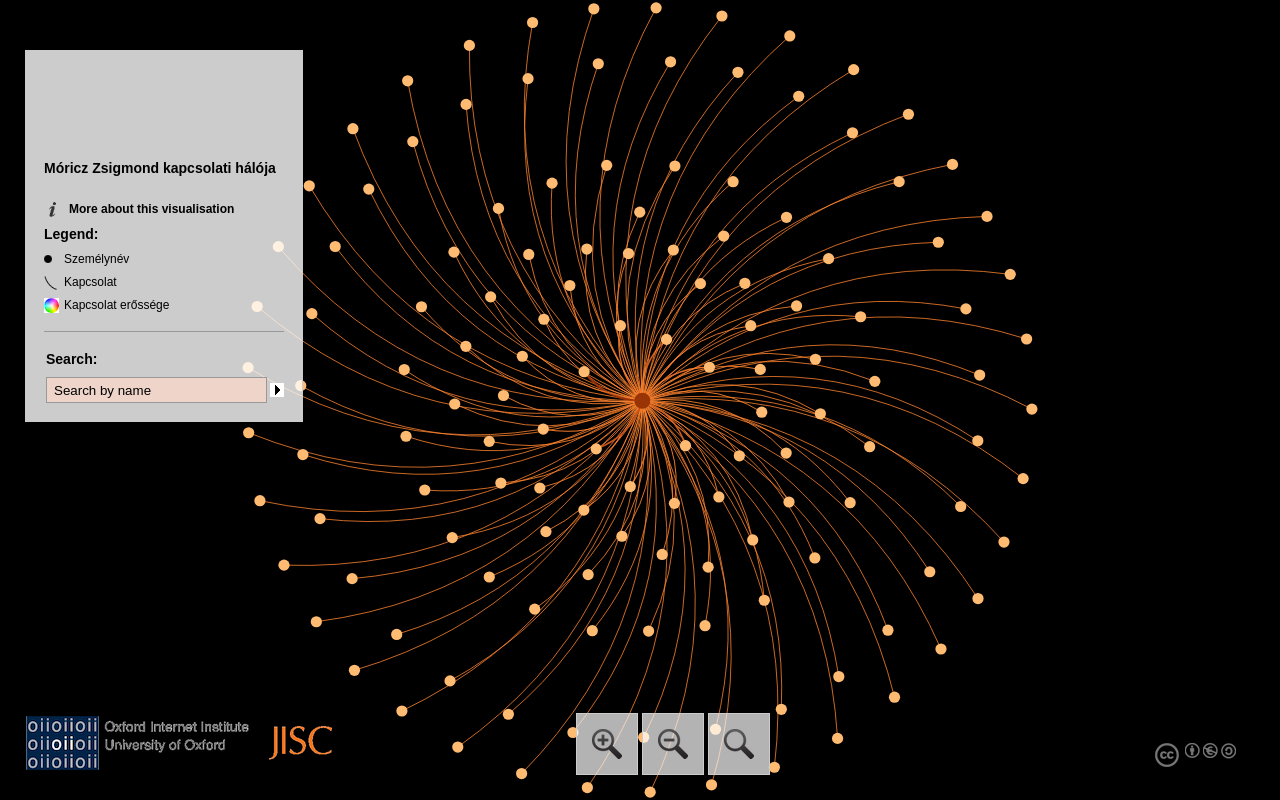
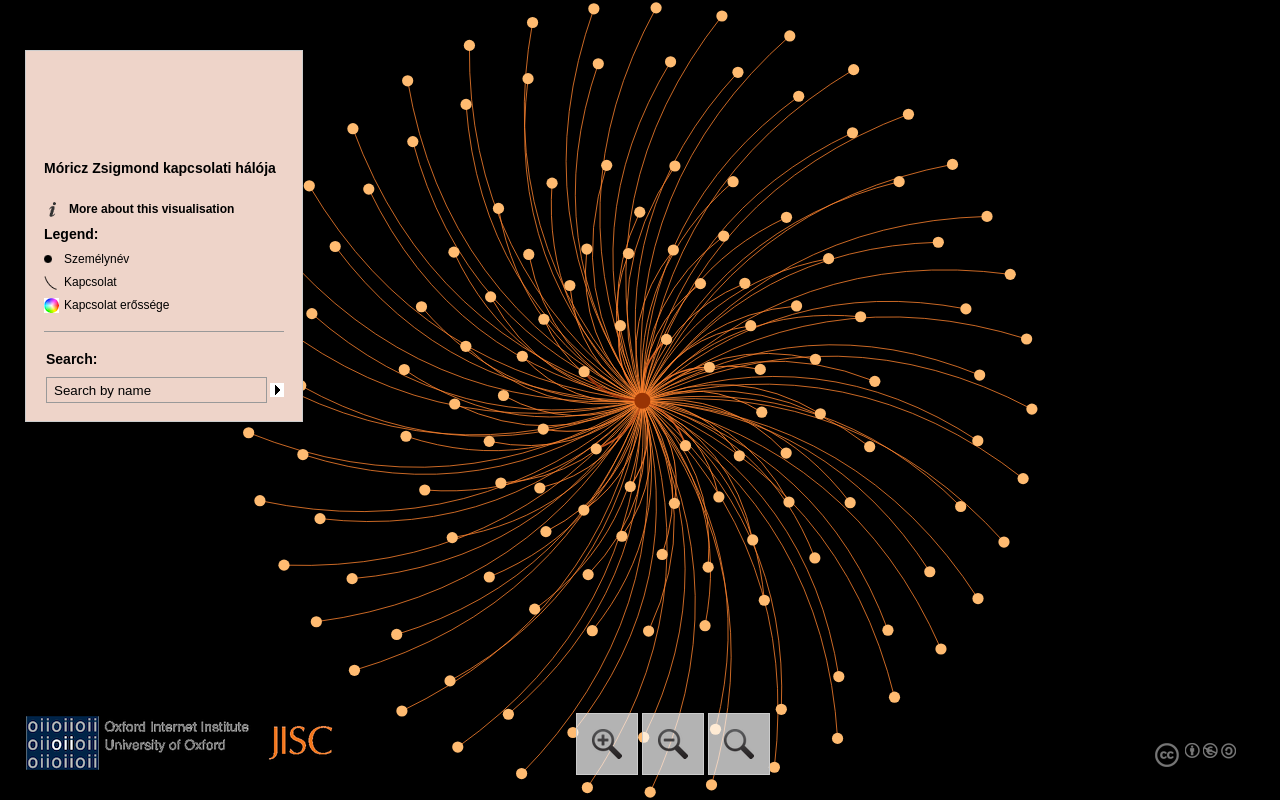
Before and after one commit to makkaicsilla/kapcsolatihalo, a plain HTML site: page network/index.html in a window 1280 px wide. Drawn offline with Linux system fonts and the light colour scheme.

Commit message:
Update style.css

```diff
--- a/network/css/style.css
+++ b/network/css/style.css
@@ -233,8 +233,8 @@ display: none;
 #mainpanel {
 margin-top: 50px;
 margin-left: 25px;
-background:#fff;
-background-color:rgba(255,255,255,0.8);
+background:#eed4c9;
+background-color:rgba(238,212,201,255);
 border:1px solid #ccc;
 z-index:20;
 position:fixed;
```
